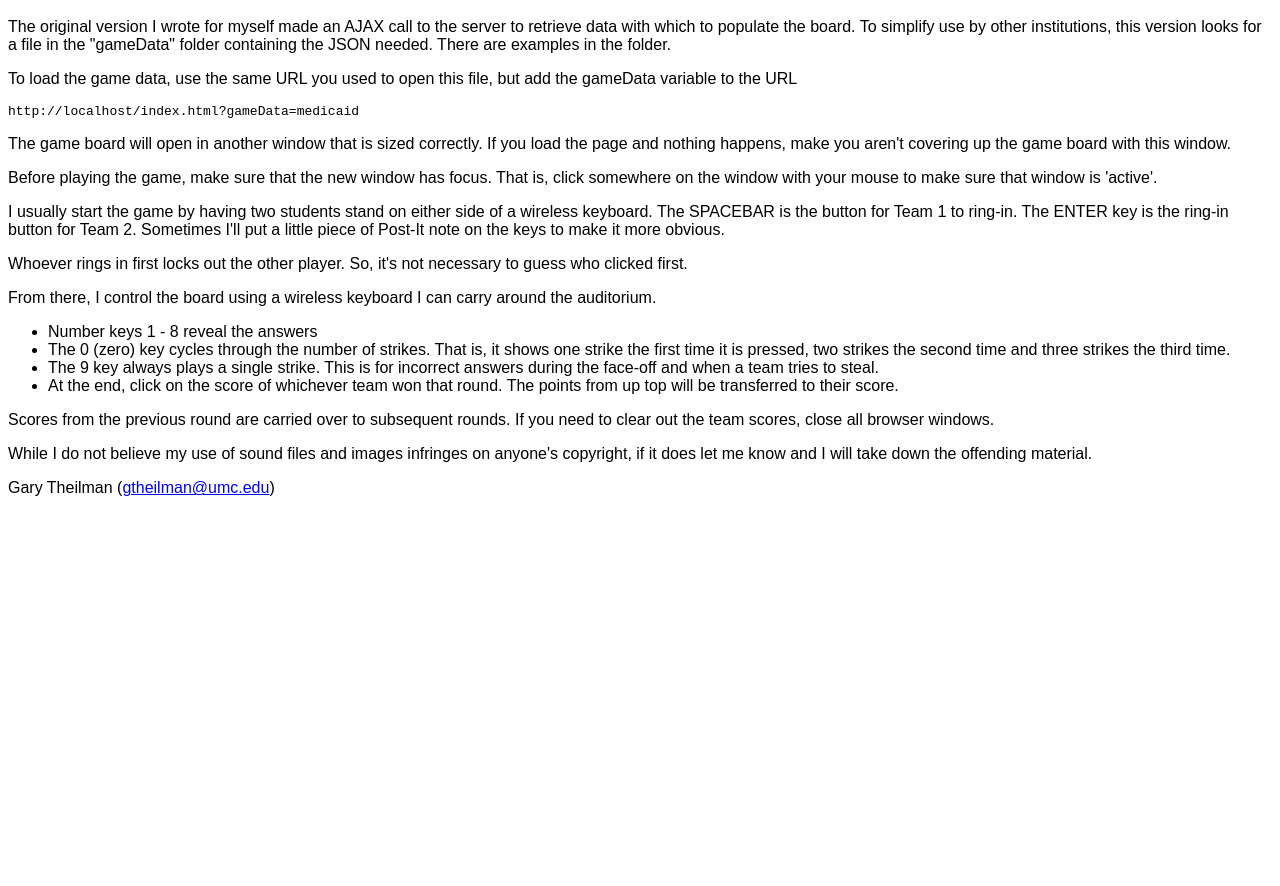
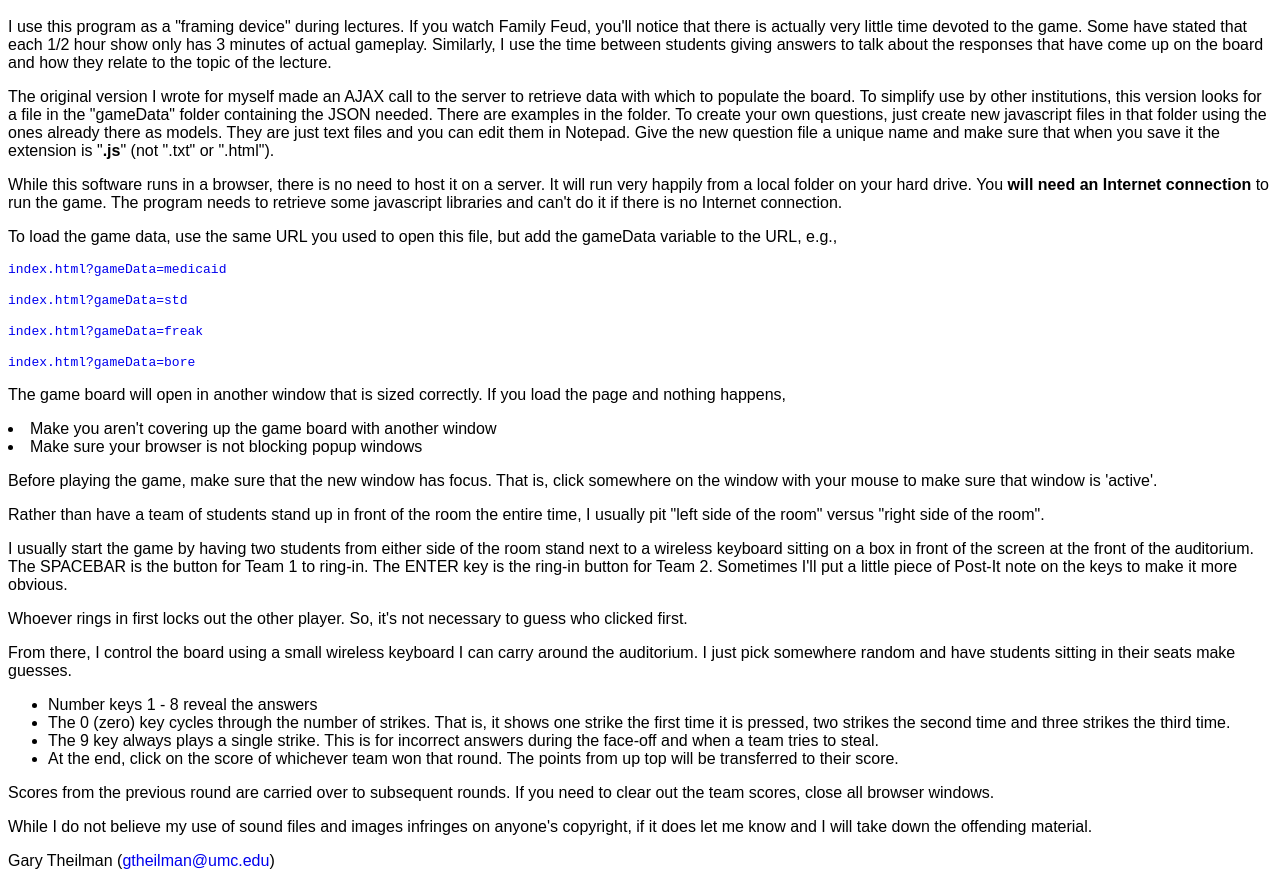
Before and after one commit to gtheilman/PharmacyFeud, a plain HTML site: page index.html in a window 1280 px wide. Shown: the part 48-934 px from the top of the page. Before the commit the page ends 800 px from the top, so only its background shows below. Drawn offline with nearby package versions, Linux system fonts and the light colour scheme.

Commit message:
Added more instructions and link to Jquery CDN

```diff
--- a/index.html
+++ b/index.html
@@ -8,46 +8,83 @@
     li {
         font-family: sans-serif;
     }
+    a {
+        text-decoration: none;
+    }
 </style>
 
 
 <html>
 <head lang="en">
-    <script src="//ajax.googleapis.com/ajax/libs/jquery/1.8.3/jquery.min.js"></script>
+    <script src="https://code.jquery.com/jquery-2.1.4.min.js"></script>
     <meta charset="UTF-8">
     <title>Pharmacy Feud</title>
 </head>
 <body>
+
 <h1>Pharmacy Feud</h1>
 
 <div>
     <p>
+        I use this program as a "framing device" during lectures.   If you watch Family Feud, you'll notice that there
+        is actually very little time devoted to the game.   Some have stated that each 1/2 hour show only has
+        3 minutes of actual gameplay. Similarly, I use the time between students giving answers to talk about the
+        responses that have come up on the board and how they relate to the topic of the lecture.
+    </p>
+    <p>
         The original version I wrote for myself made an AJAX call to the server to retrieve data with which to populate
-        the
-        board. To simplify use by other institutions, this version looks for a file in the "gameData" folder containing
-        the JSON needed. There are examples in the folder.
+        the board. To simplify use by other institutions, this version looks for a file in the "gameData" folder
+        containing the JSON needed. There are examples in the folder.  To create your own questions, just create
+        new javascript files in that folder using the ones already there as models. They are just text files and
+        you can edit them in Notepad.   Give the new question file a unique name and make sure that when you save it
+        the extension is "<b>.js</b>" (not ".txt" or ".html").
     </p>
 
     <p>
-        To load the game data, use the same URL you used to open this file, but add the gameData variable to the URL
+        While this software runs in a browser, there is no need to host it on a server.   It will run very happily
+        from a local folder on your hard drive.   You <b>will need an Internet connection</b> to run the game.
+        The program needs to retrieve some javascript libraries and can't do it if there is no Internet connection.
     </p>
 
     <p>
-        <code>http://localhost/index.html?gameData=medicaid</code>
+        To load the game data, use the same URL you used to open this file, but add the gameData variable to the URL,
+        e.g.,
+    </p>
+
+    <p>
+        <code><a href='index.html?gameData=medicaid'>index.html?gameData=medicaid</a></code>
+    </p>
+    <p>
+        <code><a href='index.html?gameData=std'>index.html?gameData=std</a></code>
+    </p>
+    <p>
+        <code><a href='index.html?gameData=freak'>index.html?gameData=freak</a></code>
+    </p>
+    <p>
+        <code><a href='index.html?gameData=bore'>index.html?gameData=bore</a></code>
     </p>
 </div>
 
 <div>
     <p>The game board will open in another window that is sized correctly. If you load the page and nothing happens,
-        make
-        you aren't covering up the game board with this window.</p>
+        <li>Make you aren't covering up the game board with another window</li>
+        <li>Make sure your browser is not blocking popup windows</li>
+    </p>
 </div>
 <div>
     <p>Before playing the game, make sure that the new window has focus. That is, click somewhere on the window with
         your mouse to make sure that window is 'active'.
 </div>
 <div>
-    <p>I usually start the game by having two students stand on either side of a wireless keyboard. The SPACEBAR is
+    <p>
+        Rather than have a team of students stand up in front of the room the entire time, I usually pit "left side
+        of the room"  versus "right side of the room".
+    </p>
+</div>
+<div>
+    <p>I usually start the game by having two students from either side of the room stand next to a wireless keyboard
+        sitting on a box
+        in front of the screen at the front of the auditorium. The SPACEBAR is
         the button for Team 1 to ring-in. The ENTER key is the ring-in button for Team 2. Sometimes I'll put a little
         piece of Post-It note on the keys to make it more obvious.</p>
 </div>
@@ -55,7 +92,8 @@
     <p>Whoever rings in first locks out the other player. So, it's not necessary to guess who clicked first.</p>
 </div>
 <div>
-    <p>From there, I control the board using a wireless keyboard I can carry around the auditorium.</p>
+    <p>From there, I control the board using a small wireless keyboard I can carry around the auditorium.  I just pick
+    somewhere random and have students sitting in their seats make guesses.</p>
 </div>
 <div>
     <ul>
```
Also changed, not shown: board.html (+1 -1 lines).
